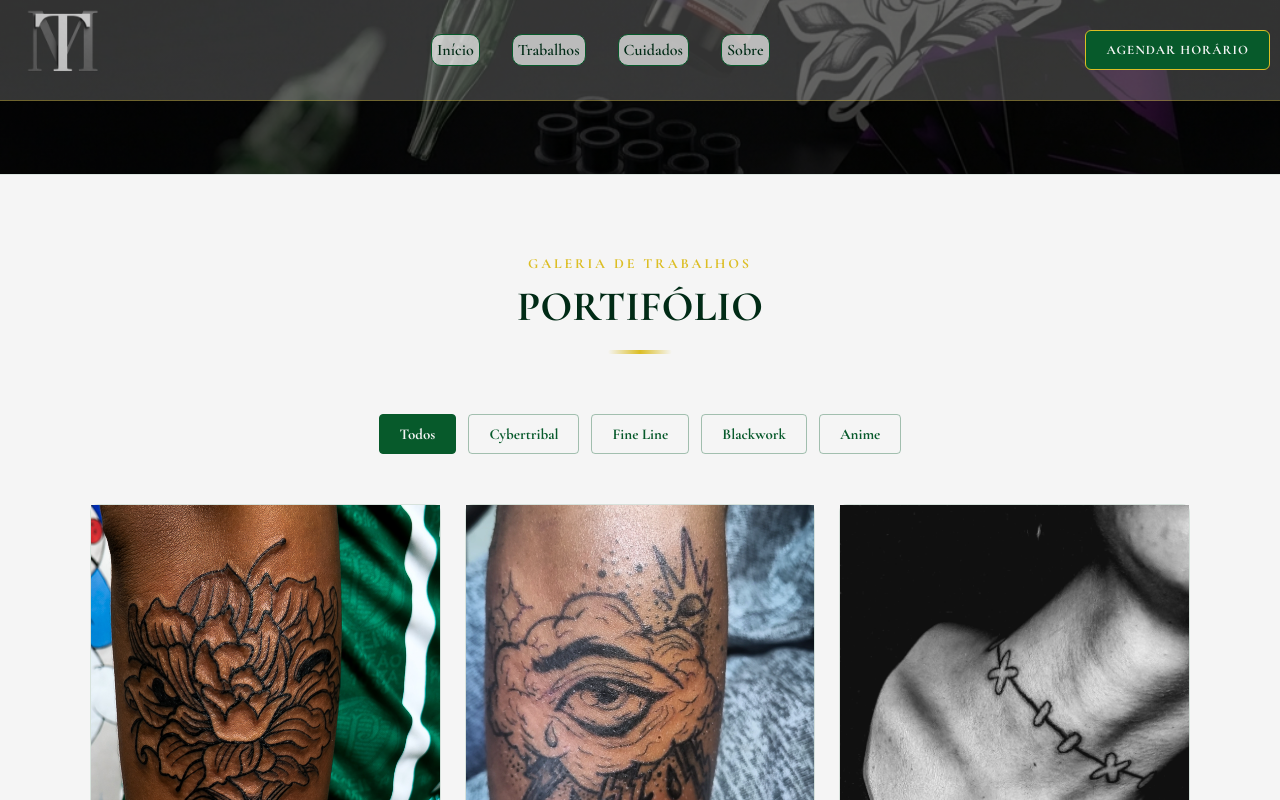
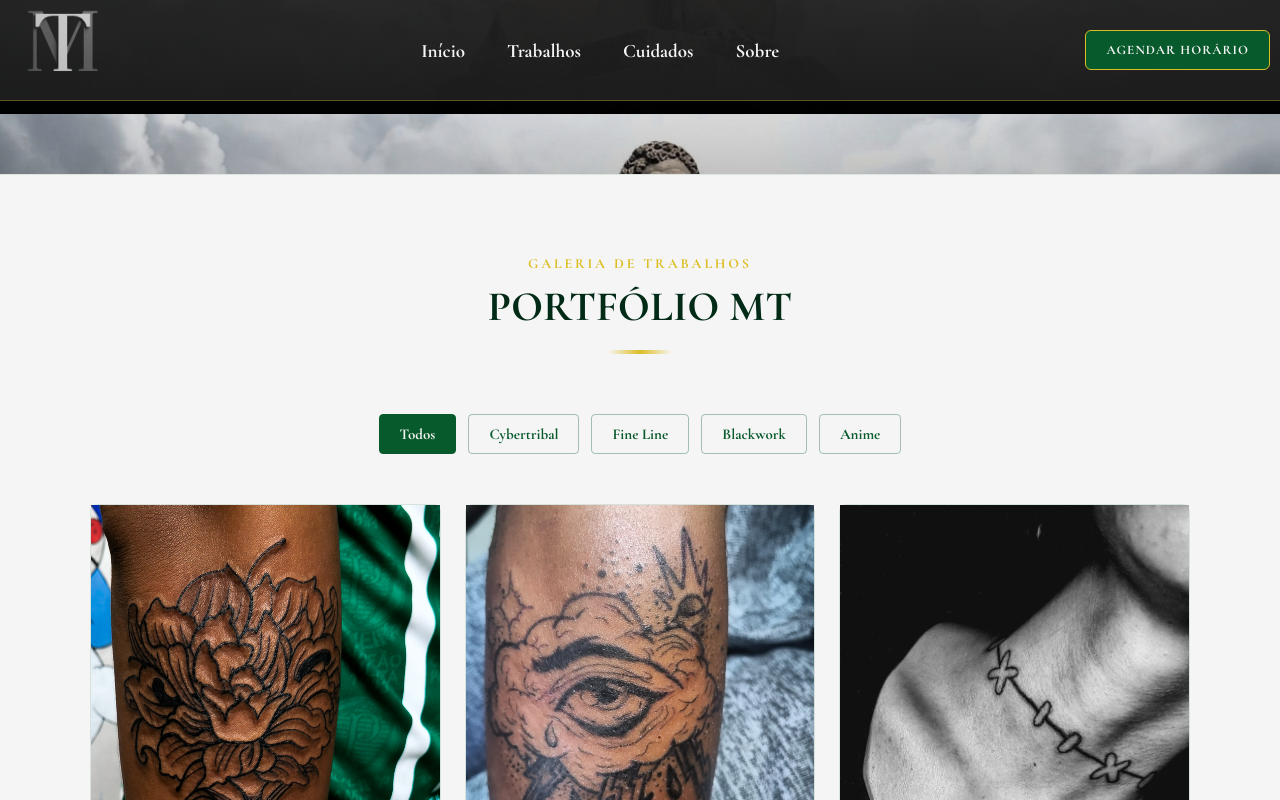
Before and after one commit to nvini16/TATOO, a React (Vite) app: page /TATOO/Agendamento in a window 1280 px wide. Both pictures are taken after a click on the button "Voltar". Shown: the part 686-1486 px from the top of the page. Built offline with nearby package versions, Linux system fonts and the light colour scheme.

Commit message:
new: nova versão do site

```diff
--- a/src/components/Trabalhos.jsx
+++ b/src/components/Trabalhos.jsx
@@ -140,7 +140,7 @@ function Trabalhos() {
           </p>
 
           <h2>
-            Portifólio
+            Portfólio <span className="font-logo">MT</span>
           </h2>
 
           <div className="trabalhos-divider"></div>
--- a/src/styles/Cuidados.css
+++ b/src/styles/Cuidados.css
@@ -1,7 +1,8 @@
 .cuidados {
     padding: 80px 20px;
     box-sizing: border-box;
-    background-color: var(--marsali-tatoo-color-green);
+    background-color: var(--marsali-tatoo-color-transparent-green);
+
 }
 
 .cuidados-introducao {
--- a/src/styles/global.css
+++ b/src/styles/global.css
@@ -1,4 +1,5 @@
 @import url('https://fonts.googleapis.com/css2?family=Cormorant+Garamond:ital,wght@0,300..700;1,300..700&display=swap');
+@import url('https://fonts.googleapis.com/css2?family=Cormorant+Garamond:ital,wght@0,300..700;1,300..700&family=Pinyon+Script&display=swap');
 
 :root {
   --marsali-tatoo-color-green: #075A2B;
@@ -7,8 +8,10 @@
   --marsali-tatoo-color-gold: #DCBE24;
   --marsali-tatoo-color-black: #000000;
 
-  --marsali-tatoo-color-transparent-white: #f5f5f534;
+  --marsali-tatoo-color-transparent-white: #f5f5f51d;
   --marsali-tatoo-color-transparent-gold: #dcbd2418;
+  --marsali-tatoo-color-transparent-green: #075a2ba2;
+
 }
 
 html {
@@ -20,4 +23,15 @@ body {
   background-color: var(--marsali-tatoo-color-black);
   color: var(--marsali-tatoo-color-white);
   font-family: "Cormorant Garamond", serif;
+  background-image:
+  linear-gradient(
+      rgba(7, 7, 7, 0.149),
+      rgba(3, 3, 3, 0.797),
+      var(--marsali-tatoo-color-black)
+    ),
+  url('../assets/body.jpg');
+  background-attachment: fixed;
+  background-position: center;
+  background-repeat: no-repeat;
+  background-size: cover;
 }
--- a/src/styles/header.css
+++ b/src/styles/header.css
@@ -45,12 +45,10 @@
 }
 
 .header nav a {
-  color: var(--marsali-tatoo-color-dark-green);
+  color: var(--marsali-tatoo-color-white);
   text-decoration: none;
-  font-size: 16px;
-  font-weight: 600;
-  border: 1px solid var(--marsali-tatoo-color-green);
-  background-color: #ffffffa9;
+  font-size: 19px;
+  font-weight: 700;
   border-radius: 10px;
   padding: 5px;
 
@@ -60,8 +58,7 @@
 
 .header nav a:hover {
   color: var(--marsali-tatoo-color-gold);
-  transform: translateY(-1px);
-  border: 1px solid var(--marsali-tatoo-color-gold);
+  transform: translateY(-2px);
 }
 
 
@@ -237,7 +234,3 @@
     transform 0.3s ease,
     opacity 0.3s ease;
 }
-
-/* .mobile-menu-button span:hover {
-  background-color: var(--marsali-tatoo-color-green);
-} */
--- a/src/styles/hero.css
+++ b/src/styles/hero.css
@@ -8,7 +8,7 @@
 
   padding: 30px 40px;
 
-  background:
+  /* background:
     linear-gradient(
       rgba(0, 0, 0, 0.60),
       rgba(0, 0, 0, 0.70)
@@ -17,7 +17,7 @@
 
   background-size: cover;
   background-position: center;
-  background-repeat: no-repeat;
+  background-repeat: no-repeat; */
 }
 
 .hero-content {
--- a/src/styles/sobre.css
+++ b/src/styles/sobre.css
@@ -1,6 +1,6 @@
 /* SOBRE  */
 
-.sobre {
+/* .sobre {
   padding: 50px 14px;
   background-image:
     linear-gradient(
@@ -15,7 +15,7 @@
   background-position: center;
   background-repeat: no-repeat;
 
-}
+} */
 
 .sobre-header {
   max-width: 760px;
--- a/src/styles/trabalhos.css
+++ b/src/styles/trabalhos.css
@@ -15,6 +15,14 @@
   max-width: 700px;
   margin: 0 auto 60px;
   text-align: center;
+}
+
+.font-logo {
+
+  font-family: "Cormorant Garamond", serif;
+  font-optical-sizing: auto;
+  font-weight: weight;
+  font-style: normal;
 }
 
 .trabalhos-label {
```
Also changed, not shown: src/assets/body.jpg (added).
